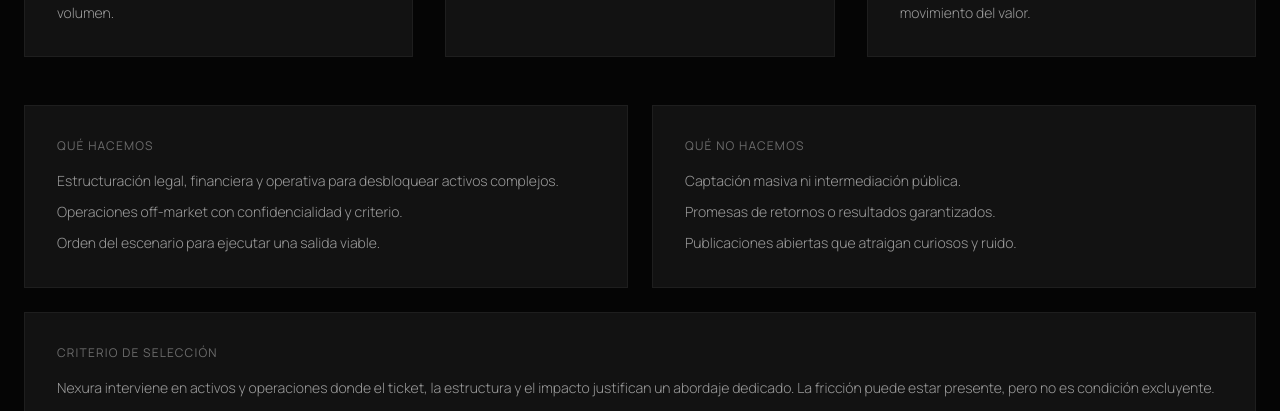
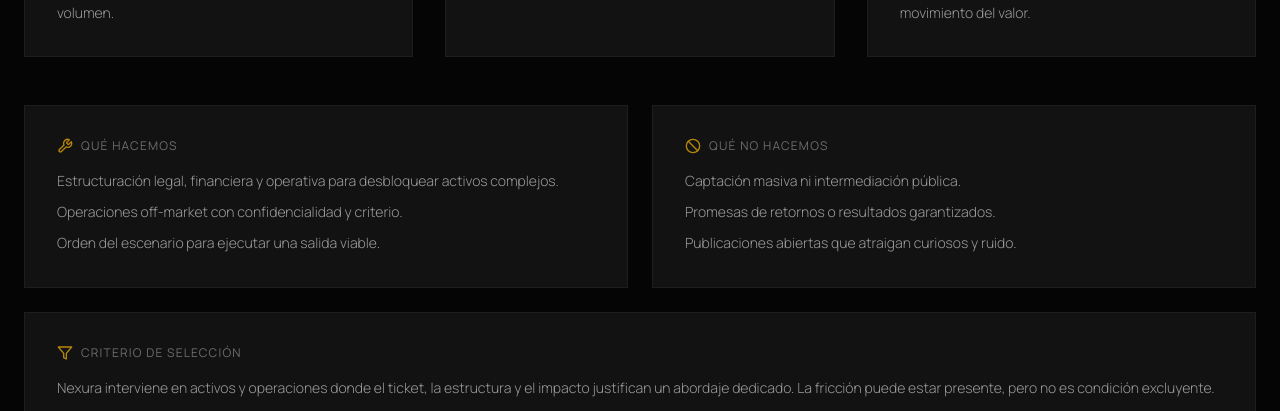
Before and after one commit to free4fun/nexura, a Next.js app: page / in a window 1280 px wide. Shown: the part 1320-1731 px from the top of the page. Built offline with nearby package versions, Linux system fonts and the light colour scheme.

Commit message:
feat: enhance LandingSections component with new icons for improved visual appeal and clarity

```diff
--- a/components/LandingSections.tsx
+++ b/components/LandingSections.tsx
@@ -8,6 +8,11 @@
   LuEyeOff as EyeOff,
   LuLayers as Layers,
   LuBadgeCheck as BadgeCheck,
+  LuWrench as Wrench,
+  LuBan as Ban,
+  LuFilter as Filter,
+  LuKeyRound as KeyRound,
+  LuActivity as Activity,
   LuTag as Tag,
   LuClock3 as Clock3,
   LuIdCard as IdCard,
@@ -173,7 +178,10 @@
 
         <div className="mt-12 grid md:grid-cols-2 gap-6">
           <div className="p-8 border border-nexura-white/5 bg-nexura-surface">
-            <h4 className="text-xs uppercase tracking-widest text-nexura-white/40 mb-4">Qué hacemos</h4>
+            <h4 className="flex items-center gap-2 text-xs uppercase tracking-widest text-nexura-white/40 mb-4">
+              <Wrench className="w-4 h-4 text-nexura-gold" />
+              Qué hacemos
+            </h4>
             <ul className="space-y-2 text-sm text-nexura-white/60 font-light leading-relaxed">
               <li>Estructuración legal, financiera y operativa para desbloquear activos complejos.</li>
               <li>Operaciones off-market con confidencialidad y criterio.</li>
@@ -181,7 +189,10 @@
             </ul>
           </div>
           <div className="p-8 border border-nexura-white/5 bg-nexura-surface">
-            <h4 className="text-xs uppercase tracking-widest text-nexura-white/40 mb-4">Qué no hacemos</h4>
+            <h4 className="flex items-center gap-2 text-xs uppercase tracking-widest text-nexura-white/40 mb-4">
+              <Ban className="w-4 h-4 text-nexura-gold" />
+              Qué no hacemos
+            </h4>
             <ul className="space-y-2 text-sm text-nexura-white/60 font-light leading-relaxed">
               <li>Captación masiva ni intermediación pública.</li>
               <li>Promesas de retornos o resultados garantizados.</li>
@@ -192,7 +203,10 @@
 
         <div className="mt-6">
           <div className="p-8 border border-nexura-white/5 bg-nexura-surface">
-            <h4 className="text-xs uppercase tracking-widest text-nexura-white/40 mb-4">Criterio de selección</h4>
+            <h4 className="flex items-center gap-2 text-xs uppercase tracking-widest text-nexura-white/40 mb-4">
+              <Filter className="w-4 h-4 text-nexura-gold" />
+              Criterio de selección
+            </h4>
             <p className="text-sm text-nexura-white/60 font-light leading-relaxed">
               Nexura interviene en activos y operaciones donde el ticket, la estructura y el impacto justifican un abordaje dedicado.
               La fricción puede estar presente, pero no es condición excluyente.
@@ -515,7 +529,7 @@
                             <div>
                               <span className="flex items-center gap-2 text-[10px] text-nexura-white/40 uppercase tracking-wider mb-2">
                                 <Settings2 size={12} className="text-nexura-gold" />
-                                Fricción
+                                Configuración
                               </span>
                               <p className="text-sm text-nexura-white/60 font-light leading-relaxed">
                                 {item.friction}
@@ -523,7 +537,7 @@
                             </div>
                             <div>
                               <span className="flex items-center gap-2 text-[10px] text-nexura-white/40 uppercase tracking-wider mb-2">
-                                <BadgeCheck size={12} className="text-nexura-gold" />
+                                <Activity size={12} className="text-nexura-gold" />
                                 Estado
                               </span>
                               <p className="text-sm text-nexura-white/60 font-light leading-relaxed">
@@ -610,7 +624,10 @@
 
         <div className="grid md:grid-cols-2 gap-6 mb-12 border-t border-nexura-white/10 pt-8">
           <div className="border border-nexura-white/5 bg-nexura-surface p-6">
-            <h4 className="text-xs uppercase tracking-widest text-nexura-white/40 mb-4">Criterios de entrada</h4>
+            <h4 className="flex items-center gap-2 text-xs uppercase tracking-widest text-nexura-white/40 mb-4">
+              <KeyRound className="w-4 h-4 text-nexura-gold" />
+              Criterios de entrada
+            </h4>
             <ul className="space-y-2 text-sm text-nexura-white/60 font-light leading-relaxed">
               <li>Fricción real: bloqueo legal, operativo o estructural verificable.</li>
               <li>Mandato: capacidad de decisión o representación formal.</li>
@@ -618,7 +635,10 @@
             </ul>
           </div>
           <div className="border border-nexura-white/5 bg-nexura-surface p-6">
-            <h4 className="text-xs uppercase tracking-widest text-nexura-white/40 mb-4">Tiempo de respuesta</h4>
+            <h4 className="flex items-center gap-2 text-xs uppercase tracking-widest text-nexura-white/40 mb-4">
+              <Clock3 className="w-4 h-4 text-nexura-gold" />
+              Tiempo de respuesta
+            </h4>
             <p className="text-sm text-nexura-white/60 font-light leading-relaxed">
               Respondemos en 48–72 h hábiles con próximos pasos o requerimientos mínimos.
             </p>
```
